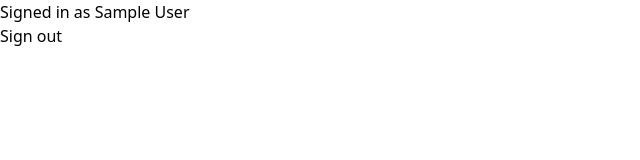
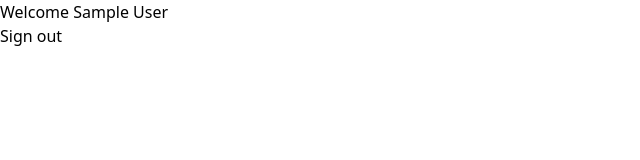
Before and after one commit to guilherme-braga4/frontend-bank-me, a Next.js app: page / in a window 1280 px wide. Shown: the top 160 px of the page, without its empty margins (0-640 px from the left). Built offline with nearby package versions, Linux system fonts and the light colour scheme; no server answers; sample sign-in values are in the browser's storage.

Commit message:
feat: create dashboard page

```diff
--- /dev/null
+++ b/src/pages/home/dashboard.tsx
@@ -0,0 +1,12 @@
+import { signOut } from "next-auth/react"
+
+const Dashboard = ({ session }) => {
+  return (
+    <>
+      <h1>Welcome {session?.user?.name}</h1>
+      <button onClick={() => signOut()}>Sign out</button>
+    </>
+   );
+}
+
+export default Dashboard;
--- a/src/pages/index.tsx
+++ b/src/pages/index.tsx
@@ -1,4 +1,5 @@
 import { useSession, getSession, signOut } from "next-auth/react"
+import Dashboard from './home/dashboard'
 
 export async function getServerSideProps(context) {
   const session = await getSession(context)
@@ -23,12 +24,8 @@ export default function Home() {
   const { data: session } = useSession()
 
   if (session) {
-    console.log(session)
     return (
-      <div>
-        Signed in as {session?.user?.name} <br />
-        <button onClick={() => signOut()}>Sign out</button>
-      </div>
+      <Dashboard session={session}/>
     )
   }
 }
```
